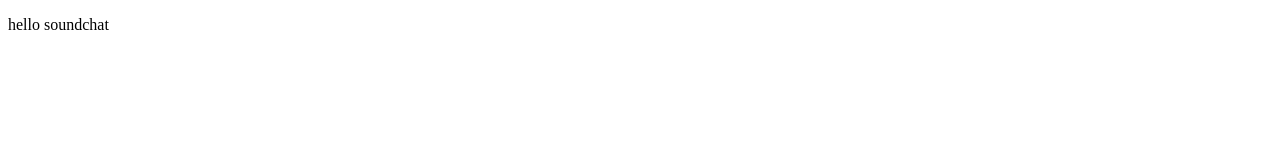
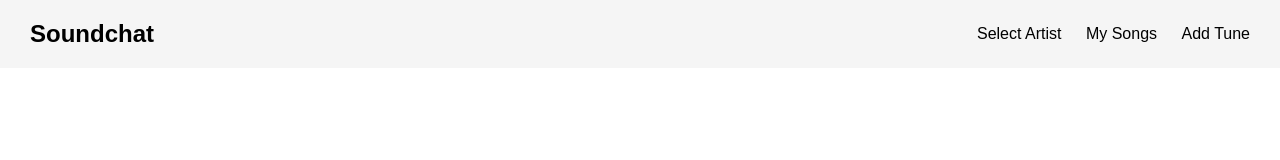
Before and after one commit to alperenozil/soundchat, a website: page src/index.html in a window 1280 px wide. Drawn offline with Linux system fonts and the light colour scheme.

Commit message:
necessary pages are added

```diff
--- a/src/index.html
+++ b/src/index.html
@@ -3,9 +3,20 @@
 <head>
     <meta charset="UTF-8">
     <meta name="viewport" content="width=p, initial-scale=1.0">
-    <title>Document</title>
+    <title>Soundchat</title>
+    <link rel="stylesheet" href="./styles.css">
 </head>
 <body>
-    <p>hello soundchat</p>
+    <!-- App Bar -->
+    <header>
+        <a href="/index.html" class="title-link">
+            <h2>Soundchat</h2>
+        </a>
+        <div>
+            <a href="/selectartist.html">Select Artist</a>
+            <a href="/mysongs.html" id="appbar-mysongs-link">My Songs</a>
+            <a href="/addtune.html" id="appbar-addtune-button">Add Tune</a>
+        </div>
+    </header>
 </body>
 </html>
--- /dev/null
+++ b/src/styles.css
@@ -0,0 +1,34 @@
+body {
+  padding: 100px 20px 0 20px;
+  font-family: sans-serif;
+}
+
+a {
+  text-decoration: none;
+  color: black;
+}
+
+a:hover {
+  text-decoration: underline;
+}
+
+header {
+  display: flex;
+  justify-content: space-between;
+  align-items: center;
+  padding: 0 20px;
+  position: fixed;
+  top: 0;
+  left: 0;
+  right: 0;
+  background-color: #f5f5f5;
+}
+
+header a {
+  padding: 0 10px;
+  font-size: 16px;
+}
+
+.title-link {
+  font-size: 16px;
+}
```
Also changed, not shown: src/addtune.html (added), src/listen.html (added), src/mysongs.html (added), src/newemailaccount.html (added), src/selectartist.html (added), src/signin.html (added).
